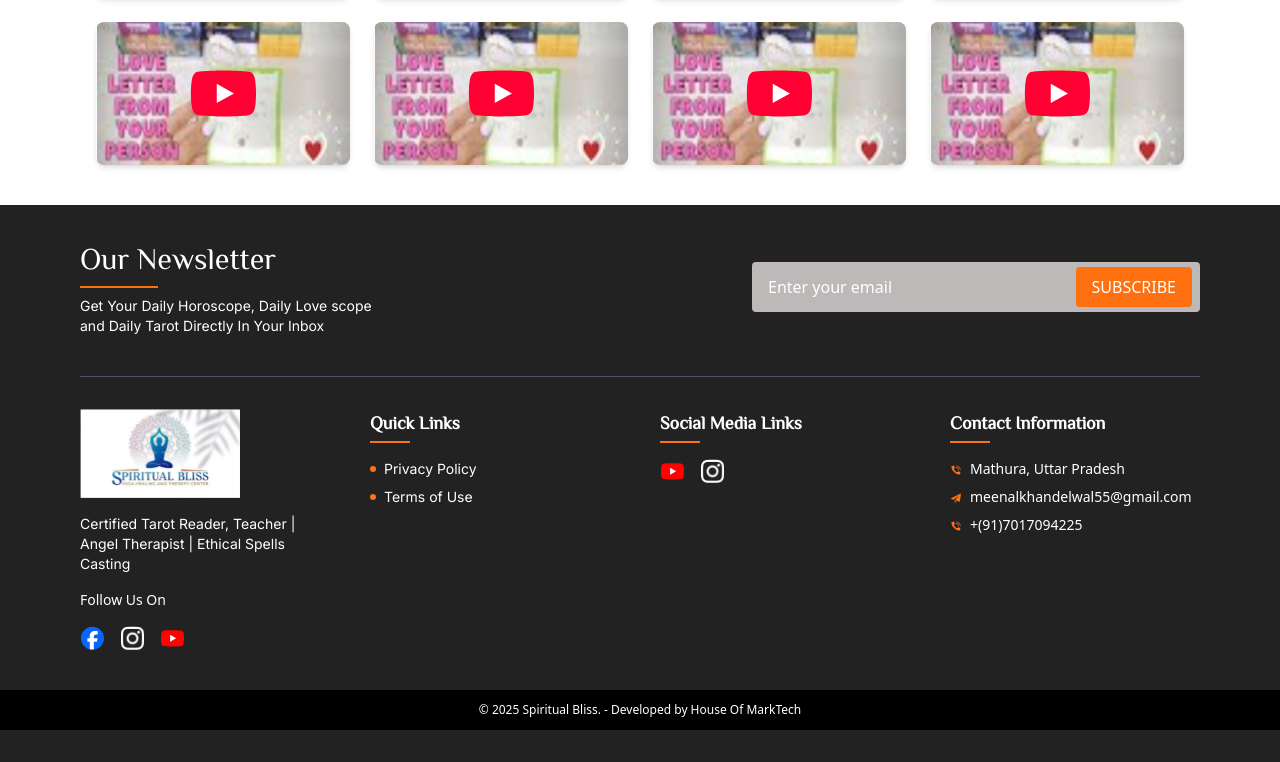
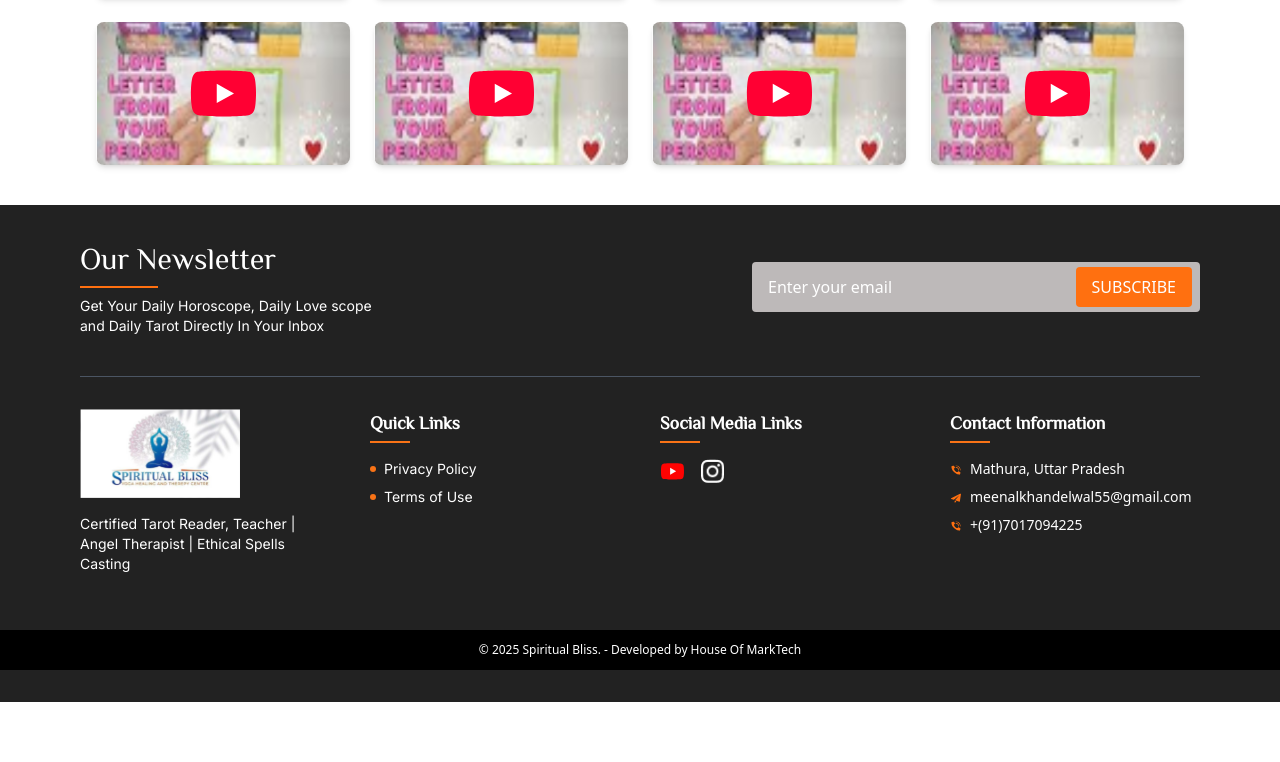
Before and after one commit to abheeksehgal25/Spiritual_Healingg, a React (Vite) app: page / in a window 1280 px wide. Shown: the part 5994-6756 px from the top of the page. After the commit the page ends 6696 px from the top, so only its background shows below. Built offline with nearby package versions, Linux system fonts and the light colour scheme.

Commit message:
first commit

```diff
--- a/src/Footer.jsx
+++ b/src/Footer.jsx
@@ -63,15 +63,8 @@
             <p className="text-sm mb-4 font-inter">
               Certified Tarot Reader, Teacher | Angel Therapist | Ethical Spells Casting
             </p>
-            <p className="text-sm mb-2">Follow Us On</p>
-            <div className="flex gap-4 mt-2">
-              <motion.a whileHover={{ scale: 1.2 }} href="">
-                <img src={fb} alt="Facebook" className="w-6 h-6 hover:scale-110 transition-transform" /></motion.a>
-              <motion.a whileHover={{ scale: 1.2 }} href="https://www.instagram.com/spiritualhealing.mk?igsh=MWs4amZvbG01ZDNsaw==">
-                <img src={insta} alt="Instagram" className="w-6 h-6 hover:scale-110 transition-transform" /></motion.a>
-              <motion.a whileHover={{ scale: 1.2 }} href="youtube.com/@spiritualhealingwithmeeenal?feature=shared">
-                <img src={yt} alt="YouTube" className="w-6 h-6 hover:scale-110 transition-transform" /></motion.a>
-            </div>
+
+
           </div>
           {/* Column 2: Quick Links */}
           <div>
```
